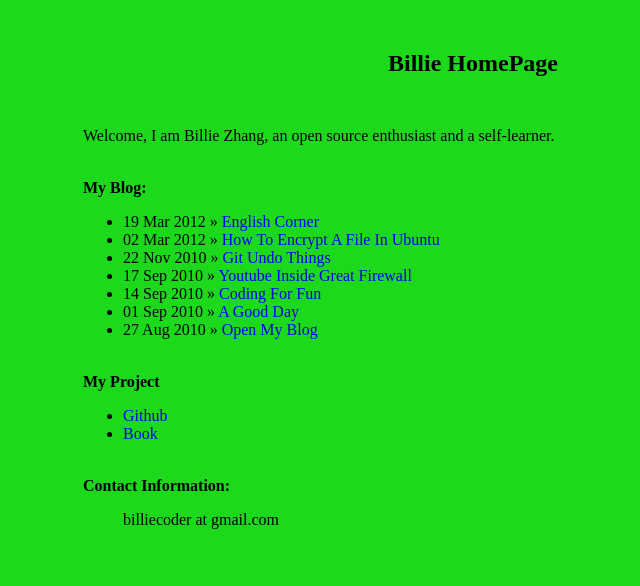
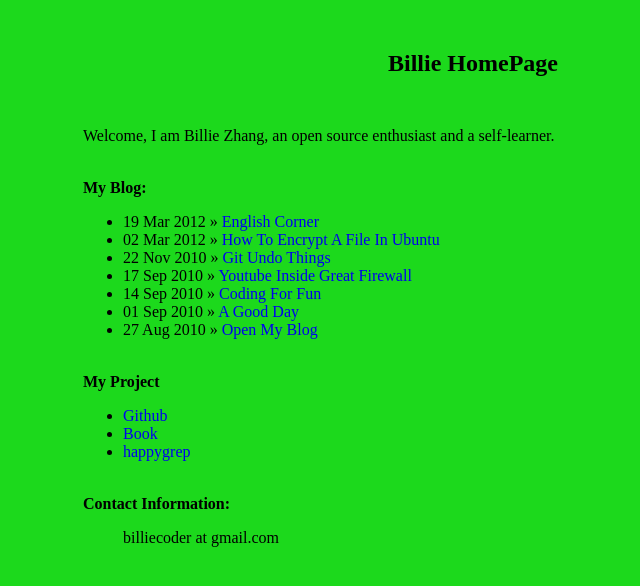
Before and after one commit to billie66/billie66.github.com, a Jekyll site: the page built from index.markdown, in a window 1280 px wide. Shown: the top 586 px of the page, without its empty margins (167-807 px from the left). Built offline with Jekyll 4.4.1, drawn with Linux system fonts in a browser that asks for light colours; Markdown is read by kramdown in place of the engine named in the settings.

Commit message:
add happygrep

```diff
--- a/index.markdown
+++ b/index.markdown
@@ -22,6 +22,7 @@ Welcome, I am Billie Zhang, an open source enthusiast and a self-learner.
 <ul>
 <li><a href="https://github.com/billie66">Github</a></li>
 <li><a href="http://billie66.github.com/TLCL/index.html">Book</a></li>
+<li><a href="http://billie66.github.com/happygrep/index.html">happygrep</a></li>
 </ul>
 
 <p><br /><b>Contact Information:</b></p>
```
